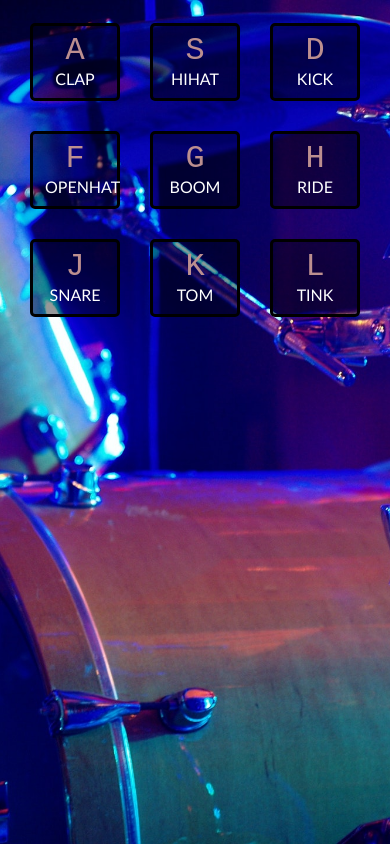
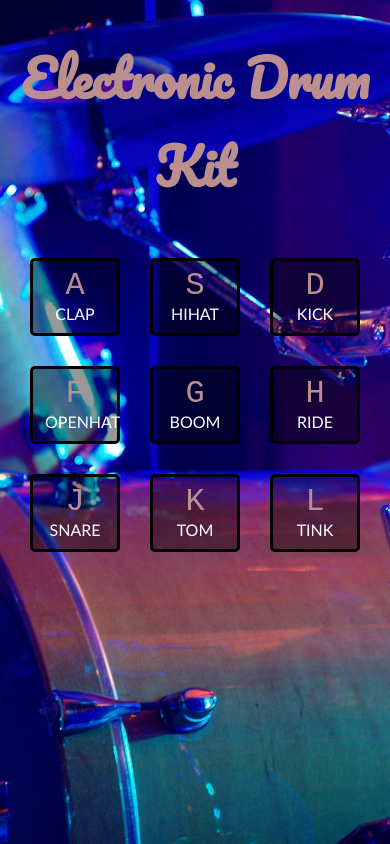
Before and after one commit to shahzaibkhalid/electronic-drum-kit, a plain HTML site: page index.html in a window 390 px wide. Drawn offline with Linux system fonts and the light colour scheme.

Commit message:
Add responsive top heading

```diff
--- a/index.html
+++ b/index.html
@@ -8,9 +8,11 @@
     <meta name="viewport" content="width=device-width, initial-scale=1">
     <meta name="JavaScript Drum Kit" content="An interactive, close to reality, drum playing experience, all using HTML, CSS &amp; JavaScript.">
     <link rel="stylesheet" href="./style.css">
+    <link href="https://fonts.googleapis.com/css?family=Pacifico" rel="stylesheet">
 </head>
 
 <body>
+    <h1 class="heading">Electronic Drum Kit</h1>
     <div class="key-container">
         <div class="key">
             <kbd>A</kbd>
--- a/style.css
+++ b/style.css
@@ -10,6 +10,21 @@ html {
 /* setting font of the whole body text */
 body {
     font-family: Calibri, sans-serif;
+}
+
+/* styling top heading */
+.heading {
+    font-size: 70px;
+    color: rosybrown;
+    font-family: 'Pacifico', cursive;
+    text-align: center;
+}
+
+/* using media queries to properly scale heading's font size */
+@media only screen and (max-width: 700px) {
+    .heading {
+        font-size: 50px;
+    }
 }
 
 /* defining style for a key container */
```
